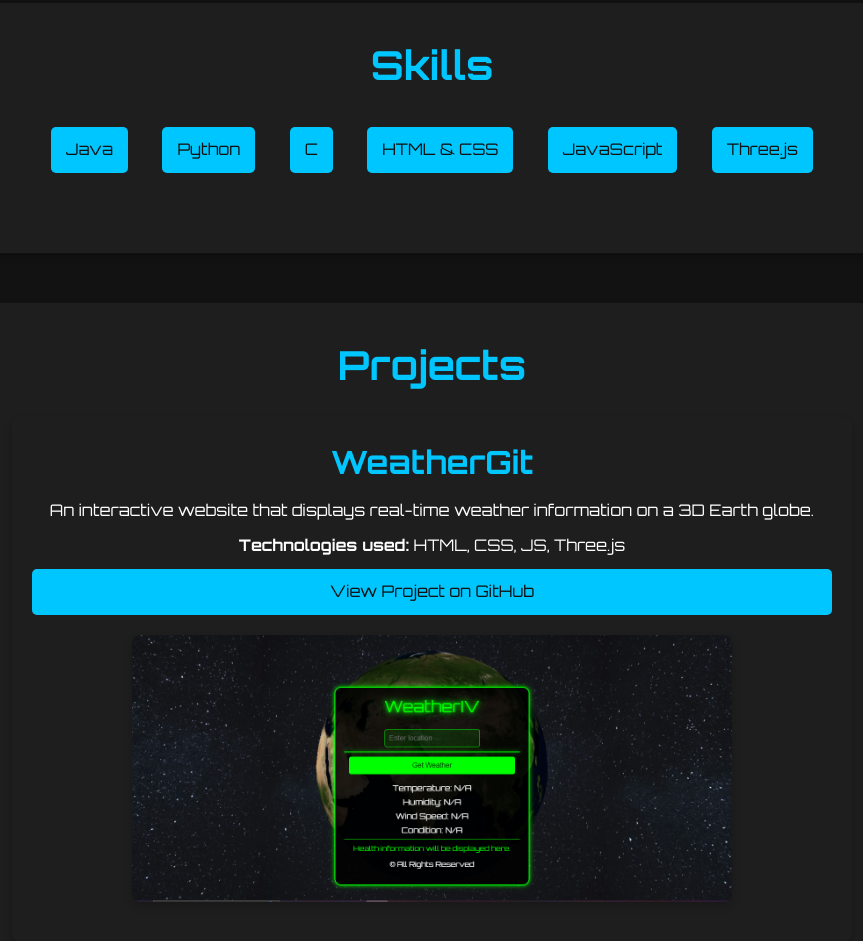
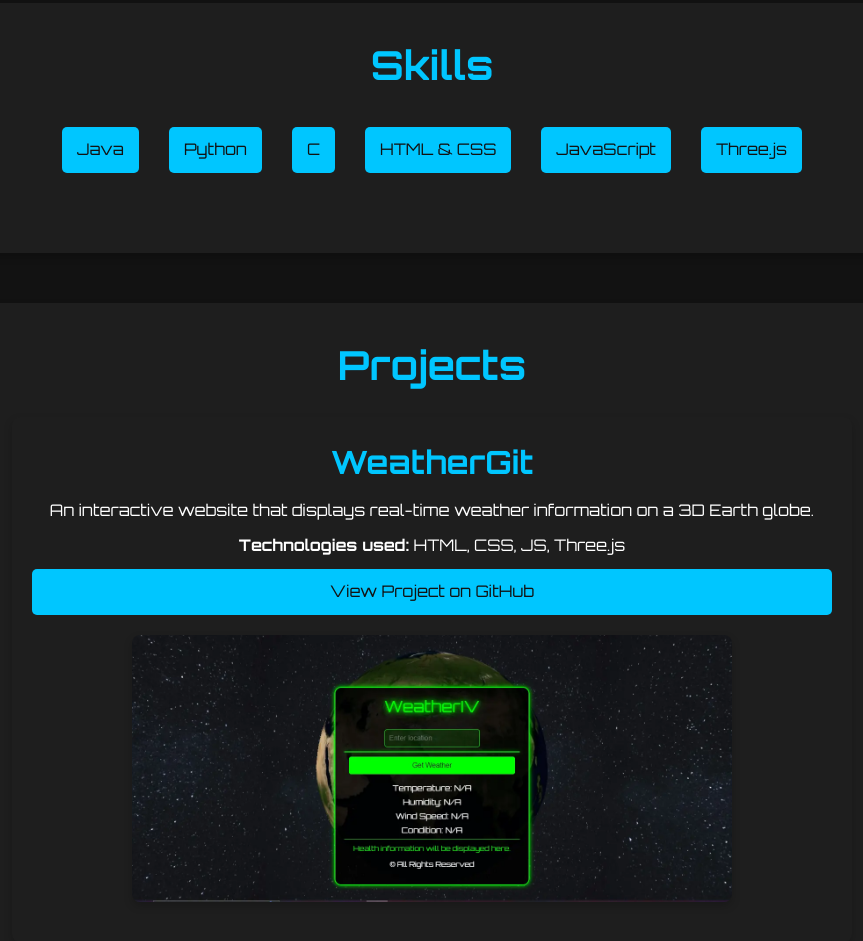
Before and after one commit to HVVSATHWIK/Myportfolio, a plain HTML site: page index.html in a window 1280 px wide. Shown: the part 1137-2078 px from the top of the page, without its empty margins (208-1071 px from the left). Drawn offline with Linux system fonts and the light colour scheme.

Commit message:
Add files via upload

```diff
--- a/index.html
+++ b/index.html
@@ -30,6 +30,7 @@
             <section class="section">
                 <h2>About Me</h2>
                 <picture>
+                    <source srcset="profile.webp" type="image/webp">
                     <img src="profile.png" alt="Profile Picture" class="profile-pic" width="150" height="150">
                 </picture>
                 <p class="about-me">
@@ -65,6 +66,7 @@
                     <p><strong>Technologies used:</strong> HTML, CSS, JS, Three.js</p>
                     <a href="https://github.com/HVVSATHWIK/WeatherWebsite" target="_blank" rel="noopener">View Project on GitHub</a>
                     <picture>
+                        <source srcset="Weather.webp" type="image/webp">
                         <img src="Weather.png" alt="WeatherGit Screenshot" width="600" height="400">
                     </picture>
                 </div>
--- a/portfolio.css
+++ b/portfolio.css
@@ -112,12 +112,13 @@ nav ul li a:hover {
 
 .skills-list {
     list-style: none;
-    text-align: center;
     padding: 0;
+    display: flex;
+    flex-wrap: wrap;
+    justify-content: center;
 }
 
 .skills-list li {
-    display: inline-block;
     margin: 10px 15px;
     padding: 10px 15px;
     background-color: #00c6ff;
```
Also changed, not shown: Weather.webp (added), profile.webp (added).
